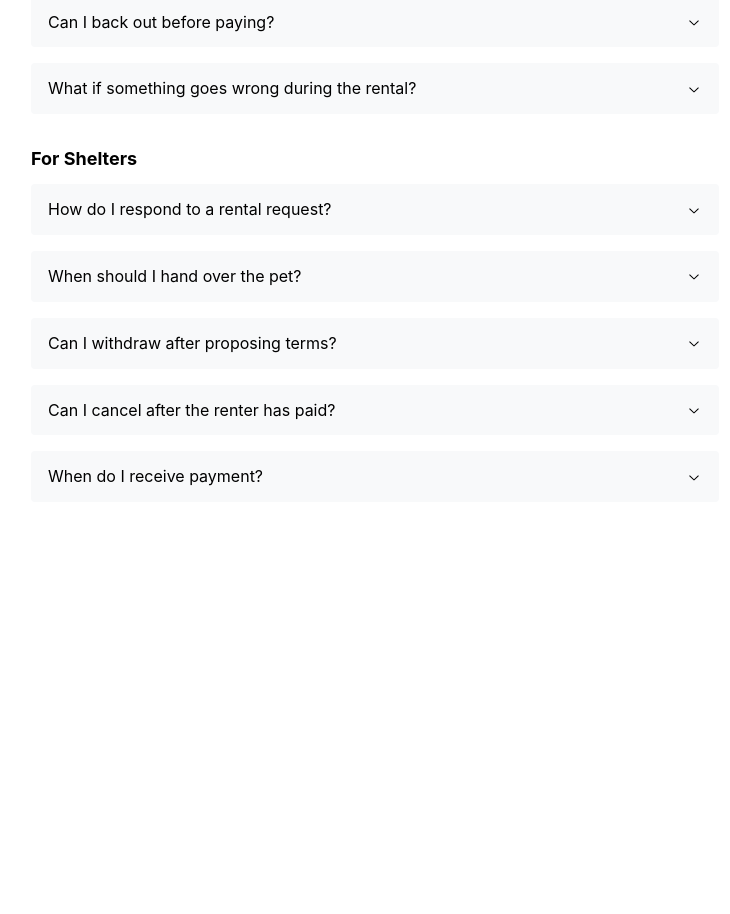
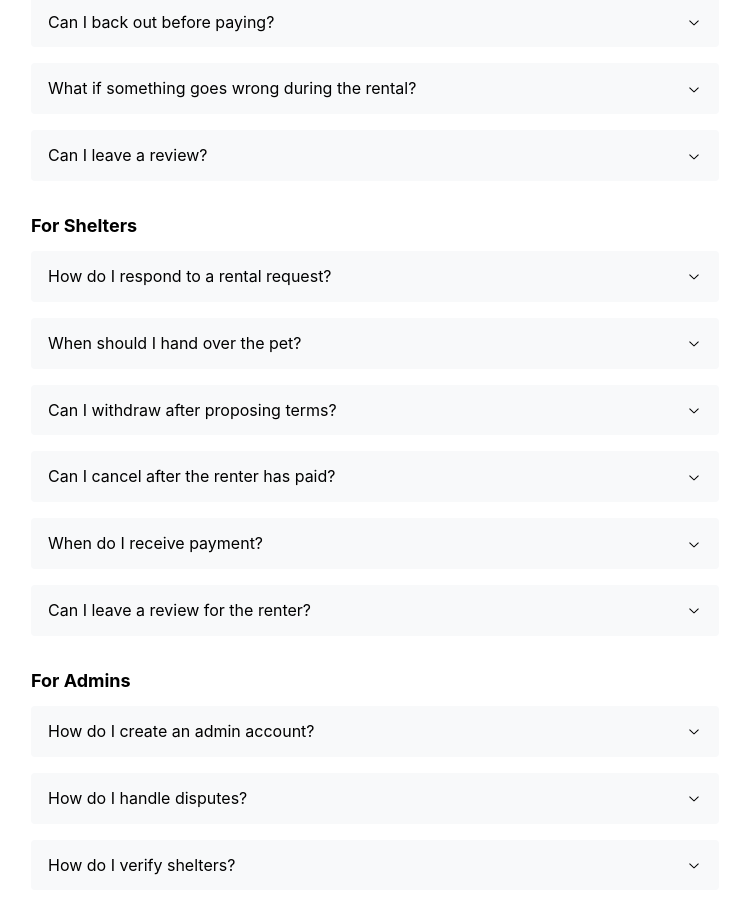
Before and after one commit to ronikiienko/3135-project-backend, a React (Vite) app in the folder frontend/: page /#/help in a window 1280 px wide. Shown: the part 380-1294 px from the top of the page, without its empty margins (265-995 px from the left). Before the commit the page ends 922 px from the top, so only its background shows below. Built offline with nearby package versions, Linux system fonts and the light colour scheme.

Commit message:
update help

```diff
--- a/frontend/src/pages/HelpPage.tsx
+++ b/frontend/src/pages/HelpPage.tsx
@@ -60,6 +60,16 @@ const HelpPage: React.FC = () => {
                   </Stack>
                 </Accordion.Panel>
               </Accordion.Item>
+
+              <Accordion.Item value="reviews">
+                <Accordion.Control>Can I leave a review?</Accordion.Control>
+                <Accordion.Panel>
+                  <Stack gap="xs">
+                    <Text size="sm">Yes — after a rental is completed or ended (including if the shelter cancelled), you can leave a review for the shelter on the rental page.</Text>
+                    <Text size="sm">You can only leave one review per rental. Reviews are visible on the shelter's profile page.</Text>
+                  </Stack>
+                </Accordion.Panel>
+              </Accordion.Item>
             </Accordion>
           </Stack>
 
@@ -108,6 +118,52 @@ const HelpPage: React.FC = () => {
                   <Text size="sm">Payment is released to you <strong>after the rental period ends</strong>, as long as the renter has not raised a dispute within 24 hours. If a dispute is opened, an admin reviews it and decides the outcome.</Text>
                 </Accordion.Panel>
               </Accordion.Item>
+
+              <Accordion.Item value="shelter-reviews">
+                <Accordion.Control>Can I leave a review for the renter?</Accordion.Control>
+                <Accordion.Panel>
+                  <Stack gap="xs">
+                    <Text size="sm">Yes — after a rental is completed, you can leave a review for the renter on the rental page. If payment expired (the renter never paid), you can also leave a review.</Text>
+                    <Text size="sm">You can only leave one review per rental. Reviews are visible on the renter's profile page.</Text>
+                  </Stack>
+                </Accordion.Panel>
+              </Accordion.Item>
+            </Accordion>
+          </Stack>
+
+          <Stack gap="sm">
+            <Title order={4}>For Admins</Title>
+            <Accordion variant="separated">
+              <Accordion.Item value="admin-register">
+                <Accordion.Control>How do I create an admin account?</Accordion.Control>
+                <Accordion.Panel>
+                  <Stack gap="xs">
+                    <Text size="sm">Admin accounts require an invite token from an existing admin with the "Can create admins" permission.</Text>
+                    <Text size="sm">The existing admin generates a token from their Account page and shares it with you. You then register at the Register page, select Admin, and paste the token.</Text>
+                    <Text size="sm">Tokens are one-time use and expire after 48 hours.</Text>
+                  </Stack>
+                </Accordion.Panel>
+              </Accordion.Item>
+
+              <Accordion.Item value="admin-disputes">
+                <Accordion.Control>How do I handle disputes?</Accordion.Control>
+                <Accordion.Panel>
+                  <Stack gap="xs">
+                    <Text size="sm">Open disputes appear in the <strong>Disputes</strong> page. Claim one to assign it to yourself — only you can then resolve it.</Text>
+                    <Text size="sm">Your assigned disputes appear on your dashboard. You can view the rental for context, then resolve in favour of the shelter or the renter from the dashboard.</Text>
+                  </Stack>
+                </Accordion.Panel>
+              </Accordion.Item>
+
+              <Accordion.Item value="admin-shelters">
+                <Accordion.Control>How do I verify shelters?</Accordion.Control>
+                <Accordion.Panel>
+                  <Stack gap="xs">
+                    <Text size="sm">Unverified shelters appear in the <strong>Shelters</strong> page. Claim one to assign it to yourself.</Text>
+                    <Text size="sm">Your assigned shelters appear on your dashboard. Review the shelter's profile, then verify them from the dashboard.</Text>
+                  </Stack>
+                </Accordion.Panel>
+              </Accordion.Item>
             </Accordion>
           </Stack>
         </Stack>
```
